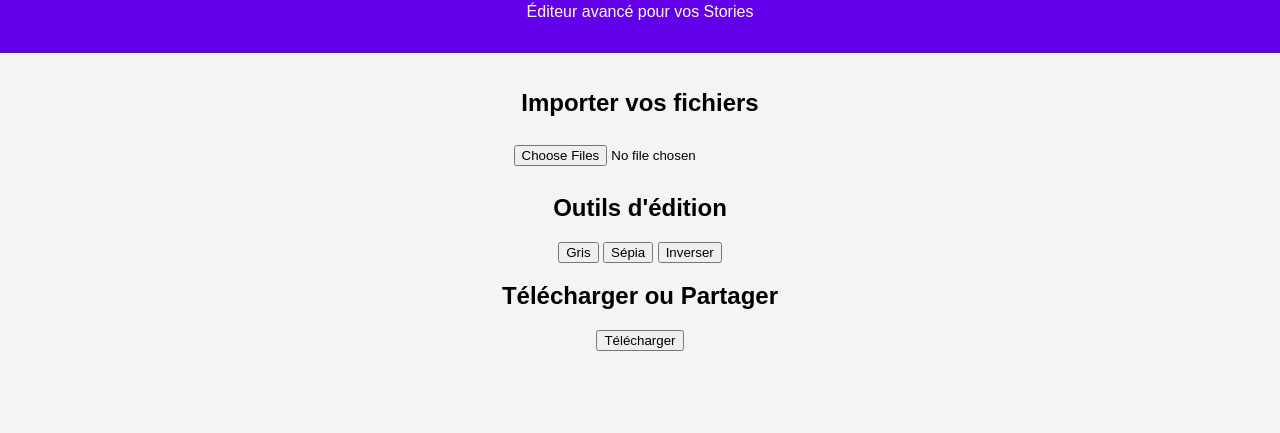
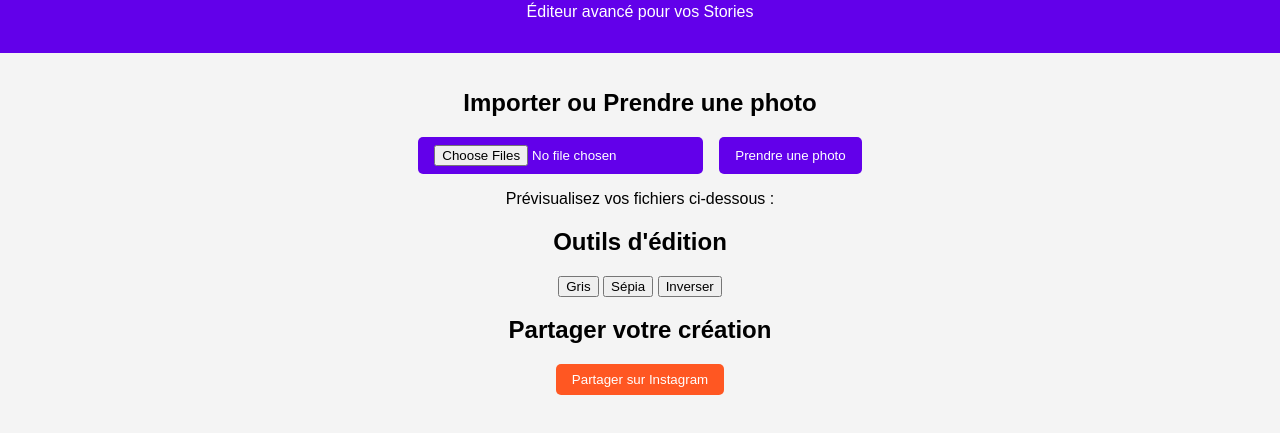
Before and after one commit to matbleu11/Storiq, a plain HTML site: page index.html in a window 1280 px wide. Shown: the part 193-626 px from the top of the page. Drawn offline with Linux system fonts and the light colour scheme.

Commit message:
Add files via upload

```diff
--- a/app.js
+++ b/app.js
@@ -21,6 +21,17 @@ fileInput.addEventListener("change", () => {
   });
 });
 
+// Prendre une photo avec la caméra
+const cameraBtn = document.getElementById("camera-btn");
+cameraBtn.addEventListener("click", async () => {
+  const stream = await navigator.mediaDevices.getUserMedia({ video: true });
+  const video = document.createElement("video");
+  video.srcObject = stream;
+  video.autoplay = true;
+  preview.innerHTML = "";
+  preview.appendChild(video);
+});
+
 // Application de filtres basiques
 function applyFilter(filter) {
   const imgs = preview.querySelectorAll("img, video");
@@ -29,8 +40,9 @@ function applyFilter(filter) {
   });
 }
 
-// Télécharger le résultat (en version simplifiée)
-const downloadBtn = document.getElementById("download-btn");
-downloadBtn.addEventListener("click", () => {
-  alert("Téléchargement ou partage à venir !");
+// Partager sur Instagram
+const shareBtn = document.getElementById("share-btn");
+shareBtn.addEventListener("click", () => {
+  const instagramStoryURL = "instagram://story-camera";
+  window.location.href = instagramStoryURL;
 });
--- a/index.html
+++ b/index.html
@@ -15,8 +15,12 @@
   </header>
   <main>
     <section id="upload">
-      <h2>Importer vos fichiers</h2>
-      <input type="file" id="file-input" accept="image/*,video/*" multiple>
+      <h2>Importer ou Prendre une photo</h2>
+      <div id="upload-buttons">
+        <input type="file" id="file-input" accept="image/*,video/*" multiple>
+        <button id="camera-btn">Prendre une photo</button>
+      </div>
+      <p>Prévisualisez vos fichiers ci-dessous :</p>
       <div id="preview"></div>
     </section>
     <section id="editor">
@@ -25,9 +29,9 @@
       <button onclick="applyFilter('sepia')">Sépia</button>
       <button onclick="applyFilter('invert')">Inverser</button>
     </section>
-    <section id="download">
-      <h2>Télécharger ou Partager</h2>
-      <button id="download-btn">Télécharger</button>
+    <section id="share">
+      <h2>Partager votre création</h2>
+      <button id="share-btn">Partager sur Instagram</button>
     </section>
   </main>
   <script src="app.js"></script>
--- a/style.css
+++ b/style.css
@@ -22,12 +22,23 @@ main {
     padding: 1rem;
   }
 
-#upload, #editor, #download {
+  #upload, #editor, #share {
     margin: 1rem 0;
   }
 
-#file-input {
-  padding: 0.5rem;
+  #upload-buttons {
+    display: flex;
+    justify-content: center;
+    gap: 1rem;
+  }
+
+  #file-input, #camera-btn {
+    padding: 0.5rem 1rem;
+    border: none;
+    background: #6200ea;
+    color: #fff;
+    border-radius: 5px;
+    cursor: pointer;
   }
 
   #preview img, #preview video {
@@ -35,3 +46,12 @@ main {
     max-width: 300px;
     margin: 0.5rem 0;
   }
+
+  #share-btn {
+    padding: 0.5rem 1rem;
+    background: #FF5722;
+    color: #fff;
+    border: none;
+    border-radius: 5px;
+    cursor: pointer;
+  }
```
Lines whose indentation alone changed are shown as unchanged.
